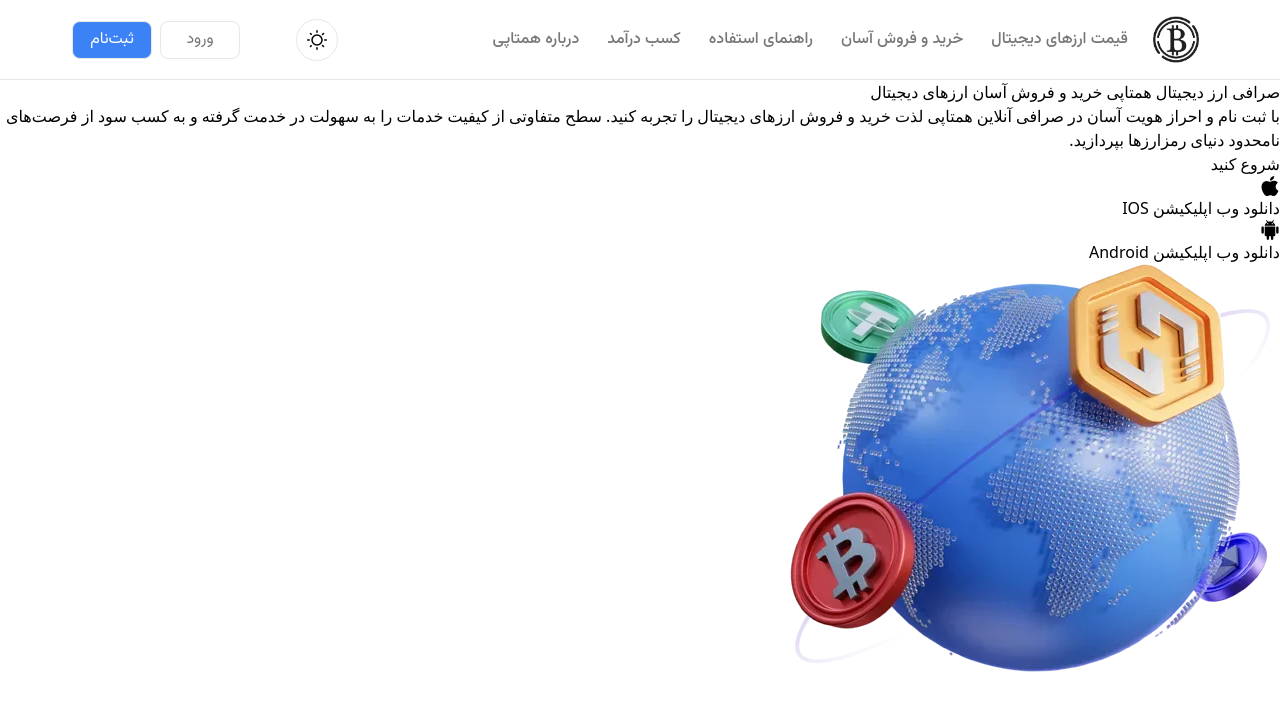
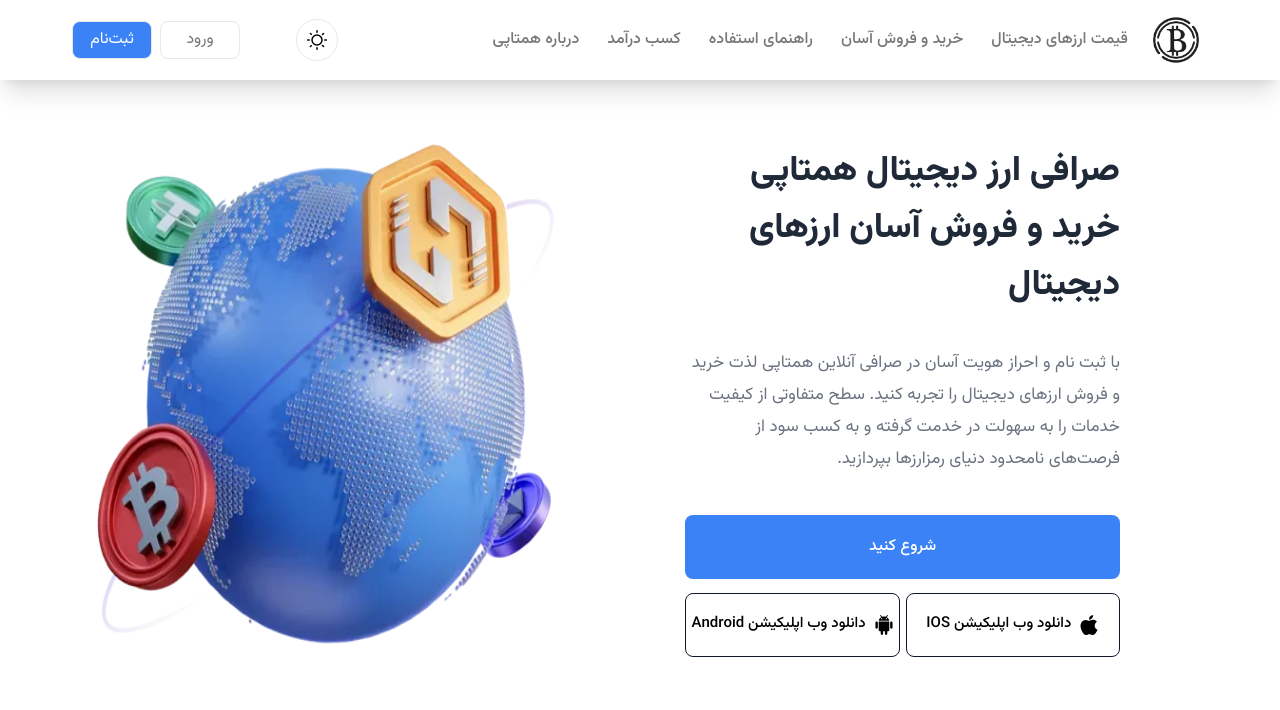
Before and after one commit to mmd2003amin/coin, a React (Create React App) app: page / in a window 1280 px wide. Shown: the top 710 px of the page. Built offline with nearby package versions, Linux system fonts and the light colour scheme.

Commit message:
styling the banner

```diff
--- a/src/Components/banner.js
+++ b/src/Components/banner.js
@@ -5,38 +5,41 @@ import { Android, IOS } from './SVG';
 
 const Banner = () => {
     return (
-        <div>
+        <div className="mt-16 flex 1120:max-w-[85%] 1120:mx-auto">
 
-            <div>
-                <h1>
+            <div className=" 1120:w-[60%]">
+                <h1 className="font-vazirExtraBold text-2xl text-gray-800 mx-auto mb-8 max-w-[90%] 500:max-w-[50%]
+                 1120:max-w-[70%] 500:mr-16 500:ml-0 sm:text-[28px] 1120:text-[35px] leading-relaxed">
                     صرافی ارز دیجیتال همتاپی
                     خرید و فروش آسان ارزهای دیجیتال
                 </h1>
 
-                <p>
+                <p className="font-vazirRegular text-sm text-gray-500 mx-auto mb-10 max-w-[90%] sm:max-w-[60%]
+                 1120:max-w-[70%] sm:mr-16 sm:ml-0 sm:text-[16px] 1120:text-[17px] leading-8">
                     با ثبت نام و احراز هویت آسان در صرافی آنلاین همتاپی لذت خرید و فروش
                     ارزهای دیجیتال را تجربه کنید. سطح متفاوتی از کیفیت خدمات را به سهولت
                     در خدمت گرفته و به کسب سود از فرصت‌های نامحدود دنیای رمزارزها بپردازید.
                 </p>
 
-                <div>
+                <div className="grid grid-cols-2 gap-1.5 mx-auto max-w-[90%] buttons-banner sm:max-w-[60%]
+                 1120:max-w-[70%] sm:mr-16 sm:ml-0">
 
-                    <div>شروع کنید</div>
+                    <div className="start-banner">شروع کنید</div>
 
-                    <div>
-                        <span><IOS /></span>
+                    <div className="app-banner">
+                        <span className="ml-2"><IOS /></span>
                         <p>دانلود وب اپلیکیشن IOS</p>
                     </div>
 
-                    <div>
-                        <span><Android /></span>
+                    <div className="app-banner">
+                        <span className="ml-2"><Android /></span>
                         <p>دانلود وب اپلیکیشن Android</p>
                     </div>
 
                 </div>
             </div>
 
-            <div>
+            <div className="hidden 1120:flex w-fuul">
                 <img src={logo} alt="logo-banner"/>
             </div>
 
--- a/src/Components/navbar.js
+++ b/src/Components/navbar.js
@@ -8,7 +8,7 @@ const Navbar = ({open , setOpen}) => {
     const [ dark , setDark ] = useState(false);
 
     return (
-        <div className="border-b border-solid border-gray-200 flex justify-between h-20 font-vazirMedium text-[#777]">
+        <div className="sticky top-0 bg-white shadow-xl flex justify-between h-20 font-vazirMedium text-[#777]">
 
             <div className="flex items-center mr-14">
                 <img src={logo} alt="Logo" className="w-24"/>
--- a/src/index.css
+++ b/src/index.css
@@ -53,4 +53,19 @@
     .menu-items li{
         @apply mb-5 text-[12px] 500:text-base
     }
+
+    .buttons-banner div {
+        @apply rounded-lg flex justify-center items-center h-12 sm:h-14 1120:h-16 cursor-pointer
+    }
+
+    .start-banner {
+        grid-column-start : 1;
+        grid-column-end : 3;
+        @apply bg-blue-500 text-white font-vazirMedium
+    }
+
+    .app-banner {
+        @apply border border-slate-900 border-solid mt-2 text-[12px] p-1
+         flex items-center font-vazirRegular sm:text-[15px] sm:font-vazirMedium
+    }
 }
```
